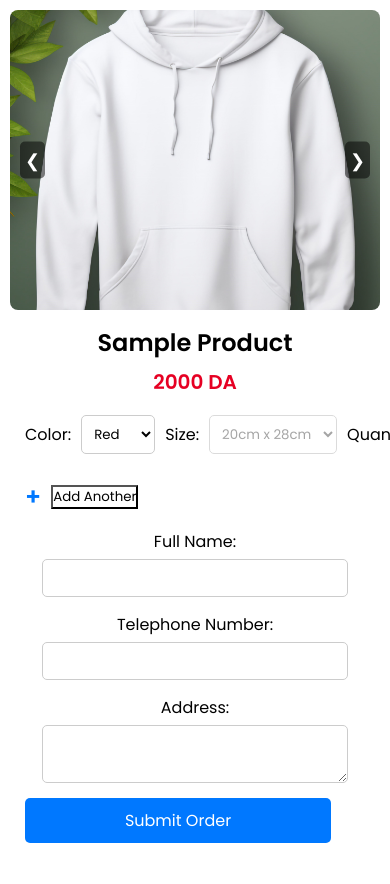
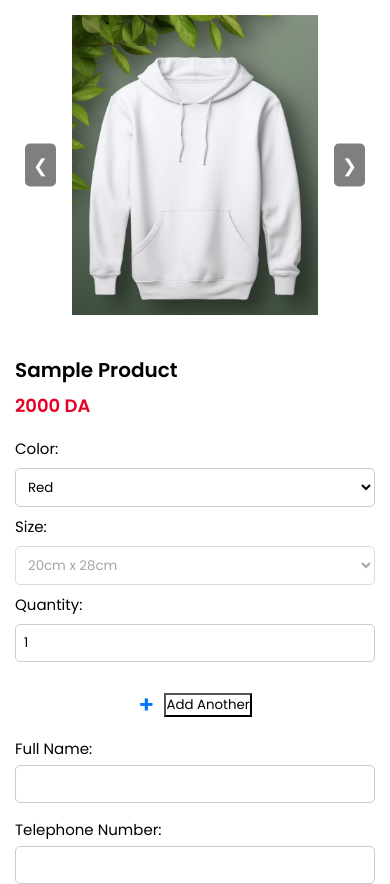
Before and after one commit to nixusach/jimmy, a plain HTML site: page index.html in a window 390 px wide. Shown: the top 884 px of the page. Before the commit the page ends 844 px from the top, so only its background shows below. Drawn offline with Linux system fonts and the light colour scheme.

Commit message:
Update product.css

```diff
--- a/product.css
+++ b/product.css
@@ -12,20 +12,23 @@ html, body {
     height: 100%;
     margin: 0;
     padding: 0;
-    overflow: hidden; /* Prevents unwanted scrolling */
 }
 
 .product-container {
     display: flex;
+    flex-direction: row; /* default: desktop */
     justify-content: center;
-    align-items: center;
+    align-items: flex-start;
     max-width: 1200px;
     margin: auto;
     background: white;
     padding: 20px;
     border-radius: 8px;
-    height: 100vh; /* Ensures it fills the full viewport height */
+    gap: 20px;
+    flex-wrap: wrap; /* for responsiveness */
+    height: auto; /* change from 100vh to auto */
 }
+
 
 .product-gallery {
     flex: 1;
@@ -58,10 +61,12 @@ html, body {
     background: rgba(0, 0, 0, 0.5);
     color: white;
     border: none;
-    padding: 10px;
     cursor: pointer;
     font-size: 24px;
     border-radius: 5px;
+
+    padding: 12px 16px;
+    z-index: 10;
 }
 
 .prev-btn { left: 10px; }
@@ -171,76 +176,76 @@ form {
 
 @media screen and (max-width: 768px) {
     .product-container {
-        flex-direction: column; /* Stack elements vertically */
-        height: auto; /* Allow scrolling */
-        padding: 10px;
+        flex-direction: column;
+        align-items: center;
+        padding: 15px;
     }
 
     .product-gallery {
         width: 100%;
+        margin-bottom: 20px;
     }
 
     .main-image {
-        width: 100%; /* Full width */
-        height: auto; /* Adjust height automatically */
+        width: 100%;
+        height: auto;
+        max-height: 300px;
     }
 
     .main-image img {
-        max-height: 300px; /* Limit height */
-    }
-
-    .prev-btn, .next-btn {
-        font-size: 18px;
-        padding: 5px;
+        width: 100%;
+        height: auto;
+        max-height: 300px;
+        object-fit: contain;
     }
 
     .product-details {
         width: 100%;
-        padding: 15px;
-        text-align: center; /* Center align text */
+        padding: 0;
+        text-align: left;
     }
 
-    .form-row {
+    .selection-row {
         flex-direction: column;
-        align-items: center;
+        align-items: flex-start;
+        gap: 8px;
+    }
+
+    .selection-row select,
+    .selection-row input {
+        width: 100%;
     }
 
     .form-row input,
     .form-row textarea {
-        width: 90%; /* Make inputs wider */
+        width: 100%;
     }
 
     .submit-btn {
-        width: 90%;
+        width: 100%;
     }
 
-    .nav-links {
-        display: none; /* Hide full menu */
-        flex-direction: column;
-        position: absolute;
-        top: 60px;
-        left: 0;
-        width: 100%;
-        background: white;
-        text-align: center;
-        padding: 10px 0;
+    .add-another {
+        justify-content: center;
     }
 
-    .nav-links.active {
-        display: flex;
+    .prev-btn,
+    .next-btn {
+        font-size: 18px;
+        padding: 8px;
+    }
+}
+
+@media screen and (max-width: 480px) {
+    body {
+        font-size: 15px;
     }
 
-    .nav-links li {
-        display: block;
-        padding: 10px 0;
+    h1 {
+        font-size: 20px;
     }
 
-    .menu-icon {
-        display: block;
-        cursor: pointer;
-        font-size: 24px;
-        position: absolute;
-        right: 20px;
-        top: 15px;
+    .price {
+        font-size: 18px;
     }
 }
```
